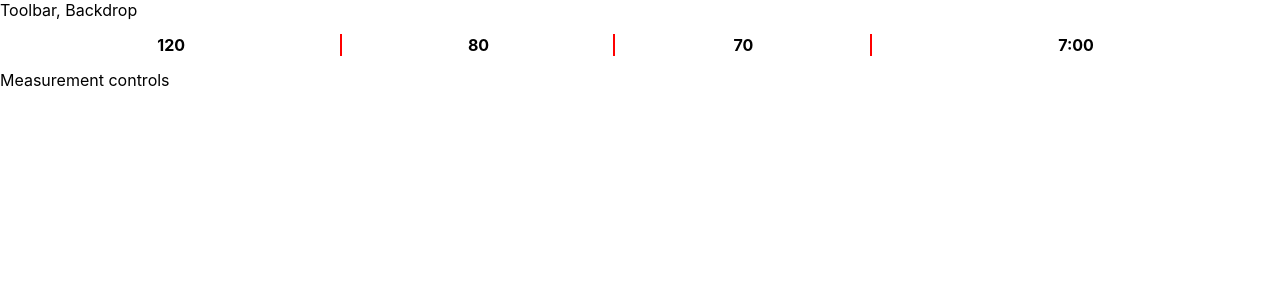
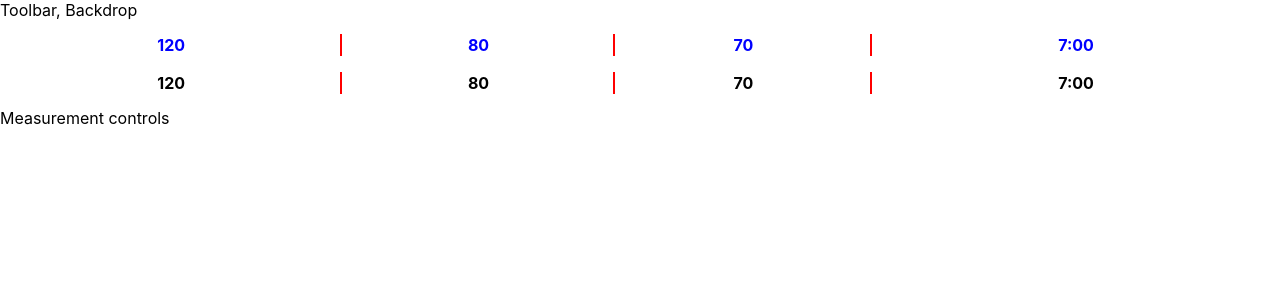
Before and after one commit to JanekJaniak/sanus, a React (Create React App) app: page / in a window 1280 px wide. Shown: the top 300 px of the page. Built offline with nearby package versions, Linux system fonts and the light colour scheme.

Commit message:
Add heartData state

```diff
--- a/src/containers/HeartMonitor/HeartMonitor.js
+++ b/src/containers/HeartMonitor/HeartMonitor.js
@@ -3,15 +3,39 @@ import React, {Component} from 'react';
 import Aux from '../../hoc/Aux';
 import MeasureDisplay from '../../components/HeartMonitorComps/MeasureDisplay/MeasureDisplay'
 
+import styles from './heartMonitorStyles.module.css'
+
 class HeartMonitor extends Component {
+  constructor() {
+    super()
+
+    this.state = {
+      heartData: [
+        {
+          id: 1,
+          date: '',
+          time: '7:00',
+          systolic: '130',
+          diastolic: '80',
+          heartRate: '70',
+          weight: '',
+          position: '',
+          arm: '',
+          mood: 3,
+        },
+      ]
+    }
+  }
   render () {
     return (
       <Aux>
+        <div className={styles.header}>
+          <MeasureDisplay />
+        </div>
         <MeasureDisplay />
         <div>Measurement controls</div>
       </Aux>
-
-    );
+    )
   }
 };
 
--- /dev/null
+++ b/src/containers/HeartMonitor/heartMonitorStyles.module.css
@@ -0,0 +1,3 @@
+.header {
+  color: blue;
+}
```
